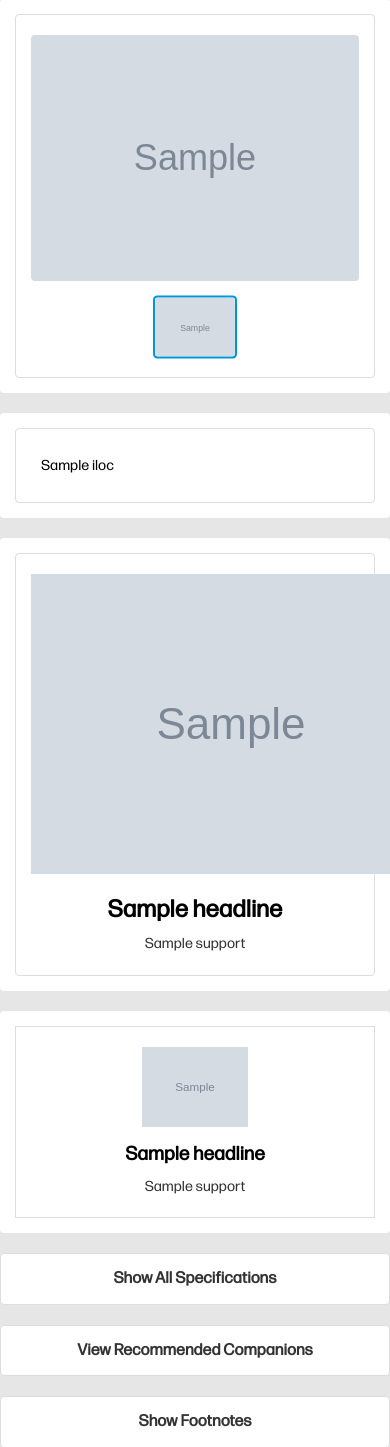
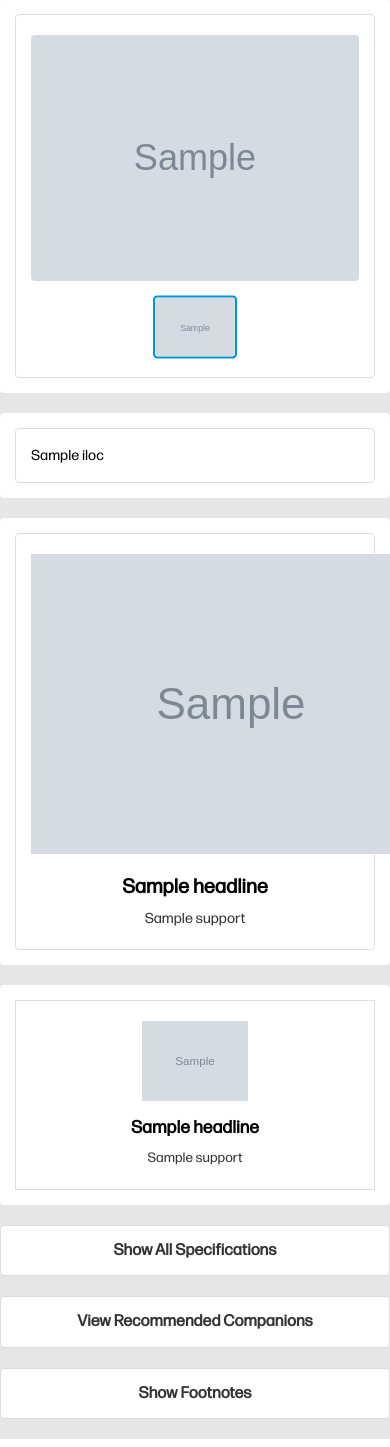
Before and after one commit to jinjernot/leliel, a Flask app: template templates/product_template.html in a window 390 px wide; the page is wider, and only the part inside the window is pictured. Shown: the part 111-1558 px from the top of that part. Run offline with Flask 3, Linux system fonts and the light colour scheme; the template is opened without the code that fills it: most values are stand-ins (such as "Sample title", 1, 10 or a date in 2020); grey boxes marked "Sample" are stand-in pictures.

Commit message:
Refactor product template and styles; limit feature blocks to four, enhance tech specs table styling, and adjust responsive design elements.

```diff
--- a/app/api/process_product.py
+++ b/app/api/process_product.py
@@ -35,7 +35,7 @@ def process_api_response(response_json, sku):
     # Limit to the first 4 feature blocks
     feature_count = 0
     for i in range(1, 11):
-        if feature_count >= 4: # Changed condition to break after 4 features
+        if feature_count >= 4:
             break
         for j in range(1, 11):
             headline_tag = f'feature_{i:02}_headline_{j:02}_statement'
@@ -52,8 +52,8 @@ def process_api_response(response_json, sku):
                     'support': support_series.iloc[0] if not support_series.empty else '',
                     'image_url': image_url_series.iloc[0]
                 })
-                feature_count += 1 # Increment feature_count after adding a feature
-                if feature_count >= 4: # Changed condition to break after 4 features
+                feature_count += 1
+                if feature_count >= 4:
                     break
 
     return render_template('product_template.html', df=df, tech_specs_by_group=tech_specs_by_group, df_images=df_images, companions=companions, df_footnotes=df_footnotes, df_disclaimers=df_disclaimers, mm_blocks=mm_blocks, feature_blocks=feature_blocks)
--- a/app/core/product_template.py
+++ b/app/core/product_template.py
@@ -11,7 +11,7 @@ def build_product_template(api_response):
             return pd.DataFrame(), pd.DataFrame(), pd.DataFrame(), pd.DataFrame(), {}
 
     all_details_with_order = []
-    tech_specs_by_group = {}  # Changed to a dictionary
+    tech_specs_by_group = {}
     df_images_data = []
     footnotes_data = []
     df_disclaimers_data = []
@@ -30,7 +30,7 @@ def build_product_template(api_response):
             all_details_with_order.append(details)
             if (details.get('type') == 'techspecs' and
                 details.get('tag') not in ['promolink', 'codename', 'tangibleflag', 'energyeffcompal', 'carepackregistrationflag', 'custfacingdes'] and
-                details.get('group') not in ['Product Names', 'Information Pointers']): # Updated line
+                details.get('group') not in ['Product Names', 'Information Pointers']):
 
                 group = details.get('group', 'Other')
                 if group not in tech_specs_by_group:
--- a/static/css/styles.css
+++ b/static/css/styles.css
@@ -30,7 +31,7 @@ a {
 }
 
 p {
-  font-size: 1.125rem;
+  font-size: 1rem;
 }
 
 strong {
@@ -64,8 +65,8 @@ sup {
 .product-description {
   text-align: justify;
   border: 1px solid #ddd;
+  padding: 25px;
   border-radius: 4px;
-  padding: 25px;
 }
 
 /* --- Standardized Info Blocks --- */
@@ -282,20 +277,13 @@ sup {
   }
 
   h1 { font-size: 1.75rem; }
+  p { font-size: 0.9rem; }
 
-  .product-description p,
-  .mm-text p {
-    font-size: 0.9rem;
-  }
+  .info-headline { font-size: 1.25rem; }
+  .info-body { font-size: 0.9rem; }
+  .feature-block .info-headline { font-size: 1.1rem; }
+  .feature-block .info-body { font-size: 0.85rem; }
 
-  p {
-    font-size: 1rem;
-  }
-
-  .info-headline { font-size: 1.5rem; }
-  .info-body { font-size: 1rem; }
-  .feature-block .info-headline { font-size: 1.2rem; }
-  .feature-block .info-body { font-size: 0.9rem; }
   .bordered-section { padding: 20px 15px; }
 
   h2.expand-button {
@@ -313,8 +301,10 @@ sup {
 
   .product-description {
     text-align: left;
+    padding: 15px;
   }
 
+  /* --- Mobile Table Fix --- */
   .tech-specs-table tr {
       display: block;
       border-bottom: 1px solid #ddd;
--- a/templates/product_template.html
+++ b/templates/product_template.html
@@ -87,7 +87,7 @@
             </tr>
             {% for row in specs %}
               <tr>
-                <td><b>{{ row['name'] | safe }}</b></td>
+                <td class="spec-label"><b>{{ row['name'] | safe }}</b></td>
                 <td class="spec-value">
                   {{ row['value'] | safe }}
                   {% set ftnt_tag = row['tag'] ~ 'ftntnbr' %}
```
Also changed, not shown: other parts of static/css/styles.css (+23 -19 lines).
